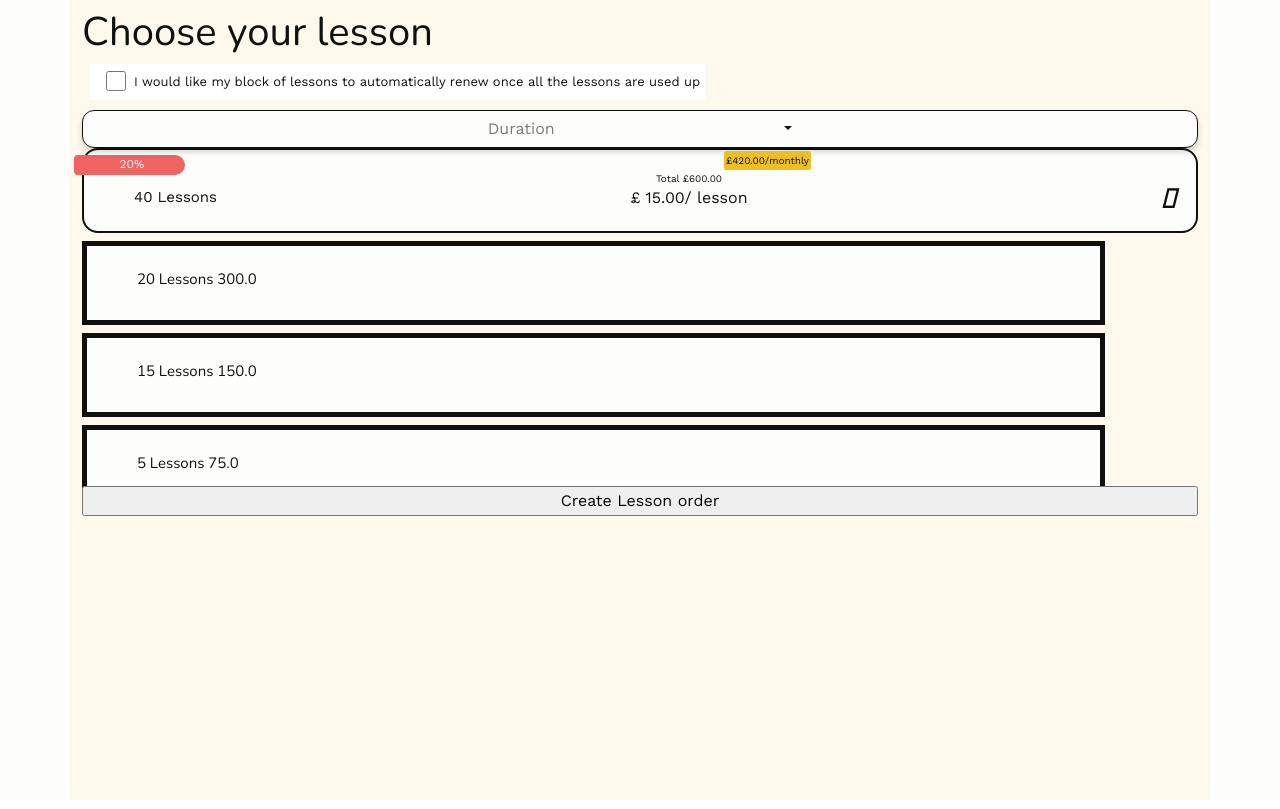
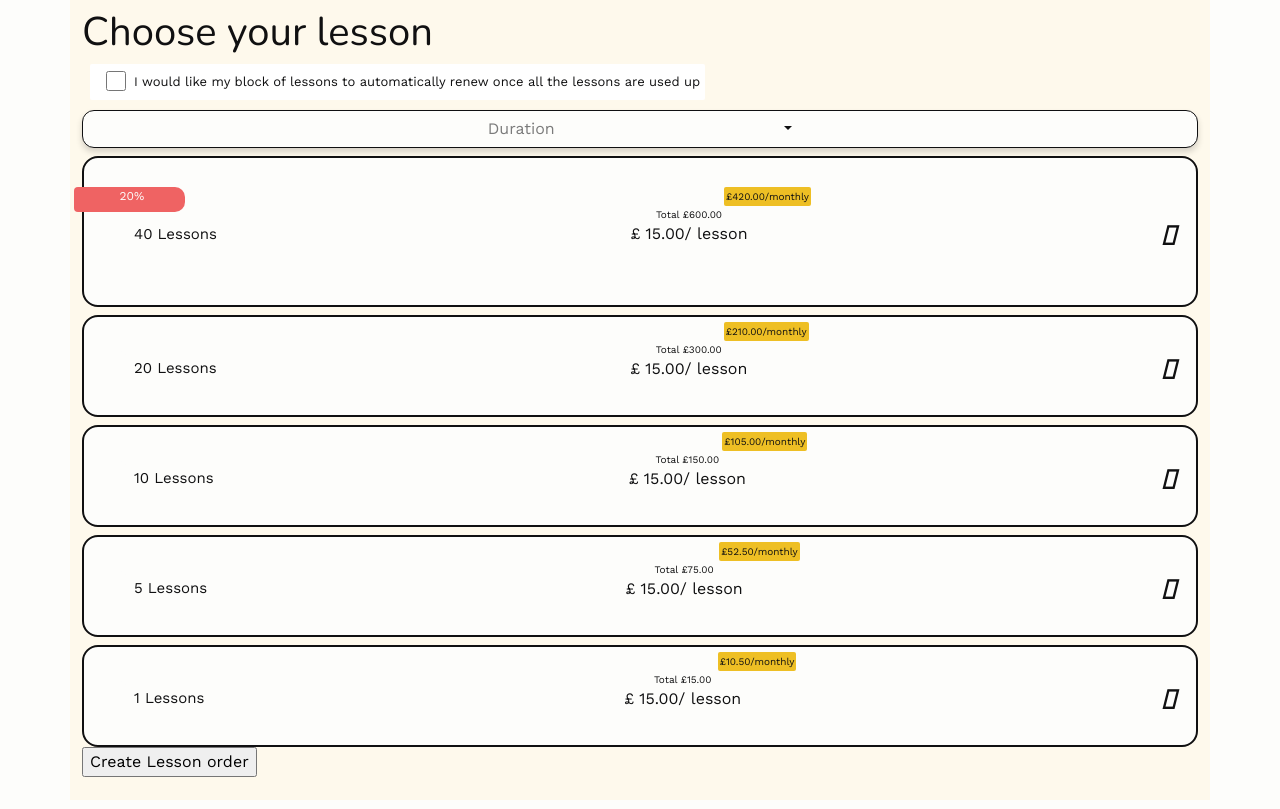
Before and after one commit to L3monJuic3/Musicon, a Rails app: page /lesson_orders in a window 1280 px wide. Shown: the part 58-867 px from the top of the page. Run offline with Rails 7, Linux system fonts and the light colour scheme; a user stored in the database is signed in; data comes from the database, SQL or seed files in the repository; style sheets or scripts are compiled from the project's sources; some libraries are stand-ins or nearby versions.

Commit message:
added package options to dynamically assign the cards I just designed

```diff
--- a/app/controllers/lesson_orders_controller.rb
+++ b/app/controllers/lesson_orders_controller.rb
@@ -7,6 +7,7 @@
     @all_lessons = Lesson.all
     @lesson_price = Lesson.all.first.price
     # 1. There is no way to dynamically assign the discount right now.
+    @packages = LessonOrder.all.first(5).pluck(:package).reverse
   end
 
   def show
--- a/app/views/lessons/_form.html.erb
+++ b/app/views/lessons/_form.html.erb
@@ -29,43 +29,34 @@
      <%= f.input :custom_hidden_field, as: :hidden, input_html: { value: "your_value_here",  data: { dropdown_target: "hiddenDropdown"} }%>
 
 
+    <% @packages.each do |package| %>
+    <div class="align-items-center justify-content-center py-2" data-dropdown-target="package" data-action="click->dropdown#packageType">
 
-    <div class="align-items-center justify-content-center" data-dropdown-target="package" data-action="click->dropdown#packageType">
-
-      <div class="d-flex flex-column col-12 border border-2 bg-light-gray h-25 rounded-4" id="lesson-package">
+      <div class="d-flex flex-column col-12 border border-2 bg-light-gray h-25 rounded-4 py-4" id="lesson-package">
 
         <div class="bg-danger h-25 text-center " id="discount-div">
           <span>20%</span>
         </div>
 
         <div class="d-flex justify-content-between align-items-center">
-          <span class="lesson-text" value="40">40 Lessons</span>
+          <span class="lesson-text" value="40"><%= package %> Lessons</span>
 
           <div class="total-price d-flex flex-column text-center">
             <%# Applying some arbitrary subscription discount for now %>
             <div>
-              <span class="monthly-price bg-primary rounded-3">£<%= @all_lessons.round_price((@lesson_price * 40) * 0.70)%>/monthly<span>
+              <span class="monthly-price bg-primary rounded-3">£<%= @all_lessons.round_price((@lesson_price * package) * 0.70)%>/monthly<span>
             </div>
-            <span class="total-text">Total £<%= @all_lessons.round_price(@lesson_price * 40) %></span>
-            <span class="fs-6">£ <%= @all_lessons.round_price((@lesson_price * 40) / 40) %>/ lesson</span>
+            <span class="total-text">Total £<%= @all_lessons.round_price(@lesson_price * package) %></span>
+            <span class="fs-6">£ <%= @all_lessons.round_price((@lesson_price * package) / package) %>/ lesson</span>
           </div>
           <i class="fa-solid fa-chevron-right" style="font-size: 30px; padding-right: 20px;"></i>
         </div>
 
       </div>
-
-      <div class="col-11 border border-5 bg-light-gray my-2 py-4" id="lesson-package">
-        <h1 class="lesson-text" value="20" >20 Lessons <%= @all_lessons.first.price * 20 %></h1>
-      </div>
-      <div class="col-11 border border-5 bg-light-gray my-2 py-4" id="lesson-package">
-        <h1 class="lesson-text" value="15" >15 Lessons <%= @all_lessons.first.price * 10 %></h1>
-      </div>
-      <div class="col-11 border border-5 bg-light-gray my-2 py-4" id="lesson-package">
-        <h1 class="lesson-text" value="5" >5 Lessons <%= @all_lessons.first.price * 5 %></h1>
-      </div>
-    </div>
+      <% end %>
 
     <%= f.hidden_field :package, value: 1, data: { dropdown_target: "hiddenPackage" } %>
     <%= f.submit %>
   </div>
+
 <%  end %>
```
Also changed, not shown: db/seeds.rb (+37 -4 lines).
